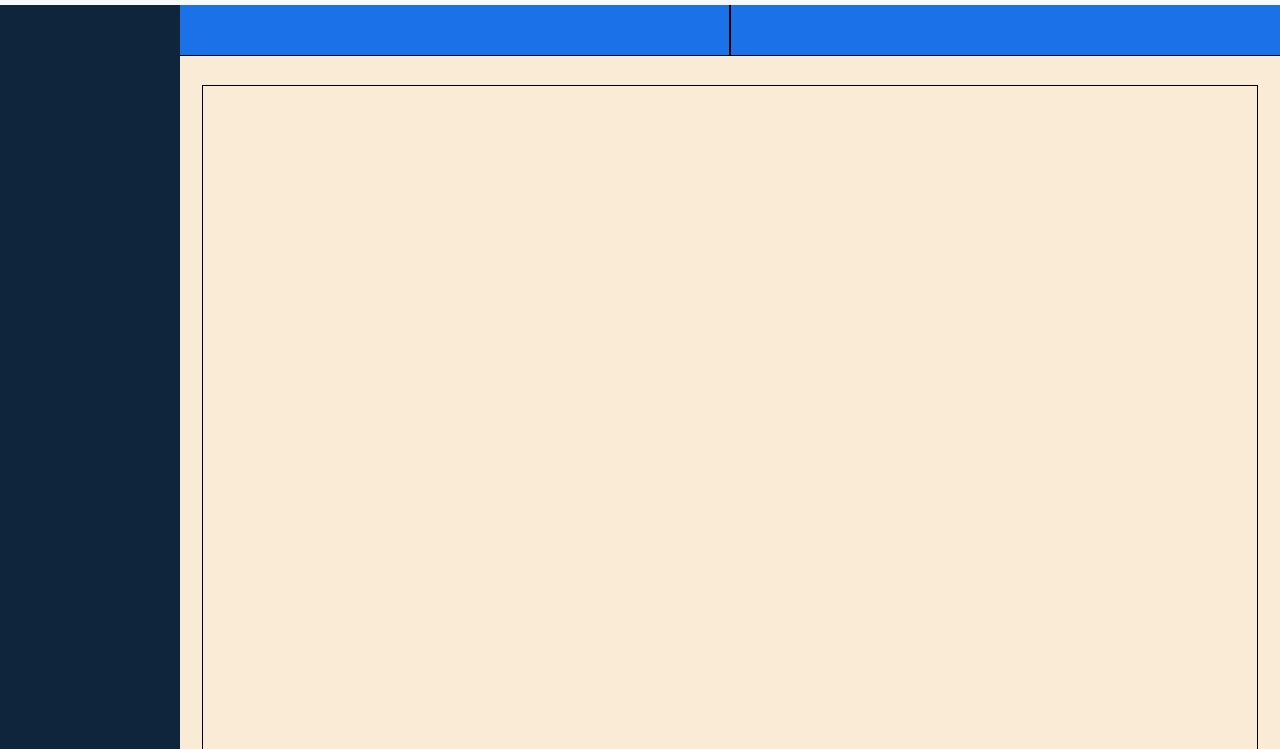
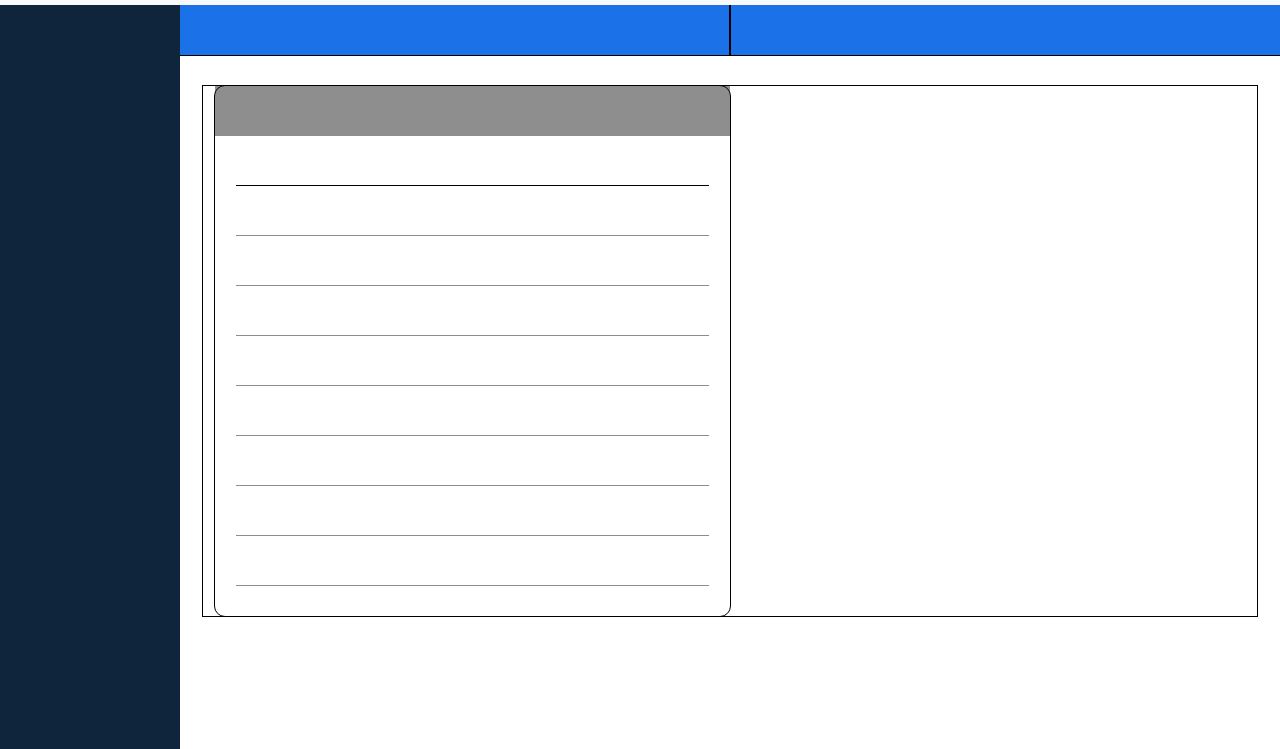
Before and after one commit to 0Daviduo0/html-css-bootstrap-dashboard, a plain HTML site: page index.html in a window 1280 px wide. Shown: the part 51-800 px from the top of the page. Drawn offline with nearby package versions, Linux system fonts and the light colour scheme.

Commit message:
classes container structure

```diff
--- a/css/style.css
+++ b/css/style.css
@@ -17,7 +17,9 @@
     }
 
     @media all and (max-width: 768px){
-        .list_obj_nav,.question_obj_nav, .vertical_obj_nav {
+        .list_obj_nav,
+        .question_obj_nav,
+        .vertical_obj_nav {
             display: none;
         }
     }
@@ -72,7 +74,6 @@
     .main_container{
         margin-left: 180px;
         margin-top: 56px;
-        background-color: antiquewhite;
         width: calc(100% - 180px);
         padding-bottom: 30px;
     }
@@ -85,8 +86,35 @@
     }
 
     .main_container_margins{
-        height: 1000px;
+        /* height: 1000px; */
         margin-left: 10px;
         margin-right: 10px;
         border: black solid 1px;
     }
+
+        .next_classes{
+            outline: black 1px solid;
+            border-radius: 10px;
+            background-color: #fff;
+            display: flex;
+            flex-wrap: wrap;
+            padding-bottom: 30px;
+            justify-content: center;
+
+        }
+
+            .classes_title{
+                background-color: #2c2c2c88;
+                height: 50px;
+                overflow: hidden;
+            }
+
+            .order_classes_row{
+                height: 50px;
+                border-bottom: black 1px solid;
+            }
+
+            .classes_row{
+                height: 50px;
+                border-bottom: rgba(57, 57, 57, 0.575) 1px solid;
+            }
--- a/index.html
+++ b/index.html
@@ -66,6 +66,39 @@
         <div class="main_container_margins">
             <div class="container-fluid">
 
+                <div class="col-12 col-md-12 col-lg-6 next_classes">
+                    <div class="col-12 classes_title ">
+
+                    </div>
+                    <div class="col-11 order_classes_row">
+
+                    </div>
+                    <div class="col-11 classes_row">
+
+                    </div>
+                    <div class="col-11 classes_row">
+
+                    </div>
+                    <div class="col-11 classes_row">
+
+                    </div>
+                    <div class="col-11 classes_row">
+
+                    </div>
+                    <div class="col-11 classes_row">
+
+                    </div>
+                    <div class="col-11 classes_row">
+
+                    </div>
+                    <div class="col-11 classes_row">
+
+                    </div>
+                    <div class="col-11 classes_row">
+
+                    </div>
+                </div>
+
             </div>
         </div>
     </main>
```
